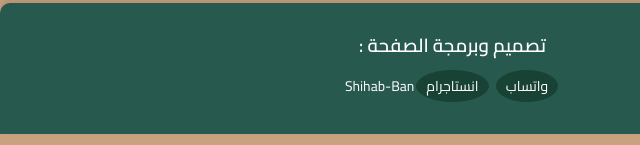
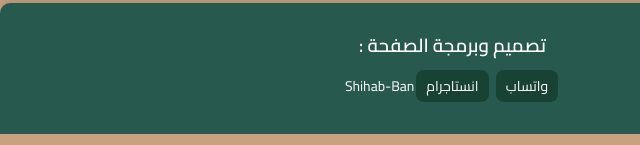
Before and after one commit to Shihab2024-svg/Lali-Beauty-link, a plain HTML site: page index.html in a window 1280 px wide. Shown: the part 652-797 px from the top of the page, 0-640 px from the left. Drawn offline with Linux system fonts and the light colour scheme.

Commit message:
Update style.css

```diff
--- a/style.css
+++ b/style.css
@@ -226,7 +226,7 @@ footer {
   padding: 3px;
   padding-left: 10px;
   padding-right: 10px;
-  border-radius: 100%;
+  border-radius: 8px;
   background-color: #184334;
   margin: 2px;
 }
```
